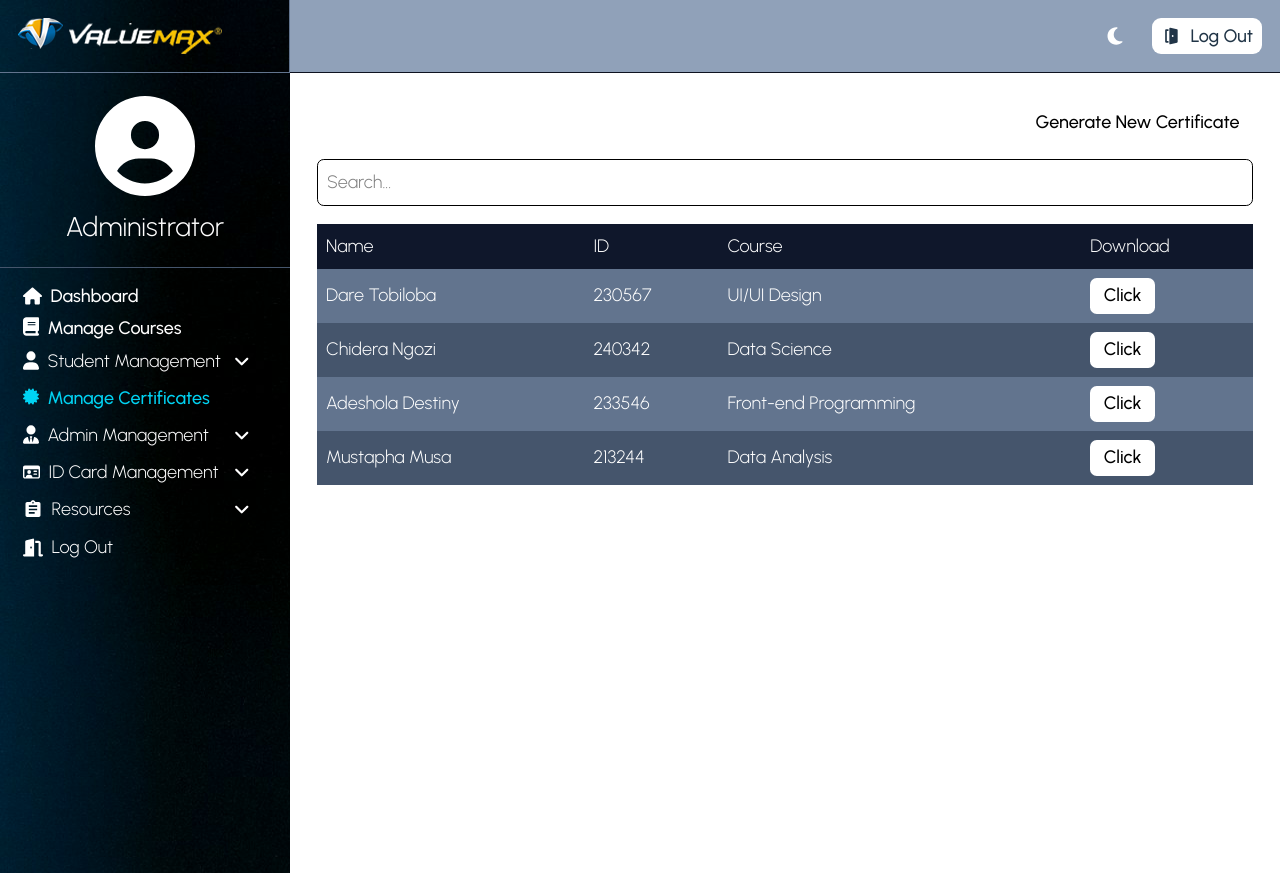
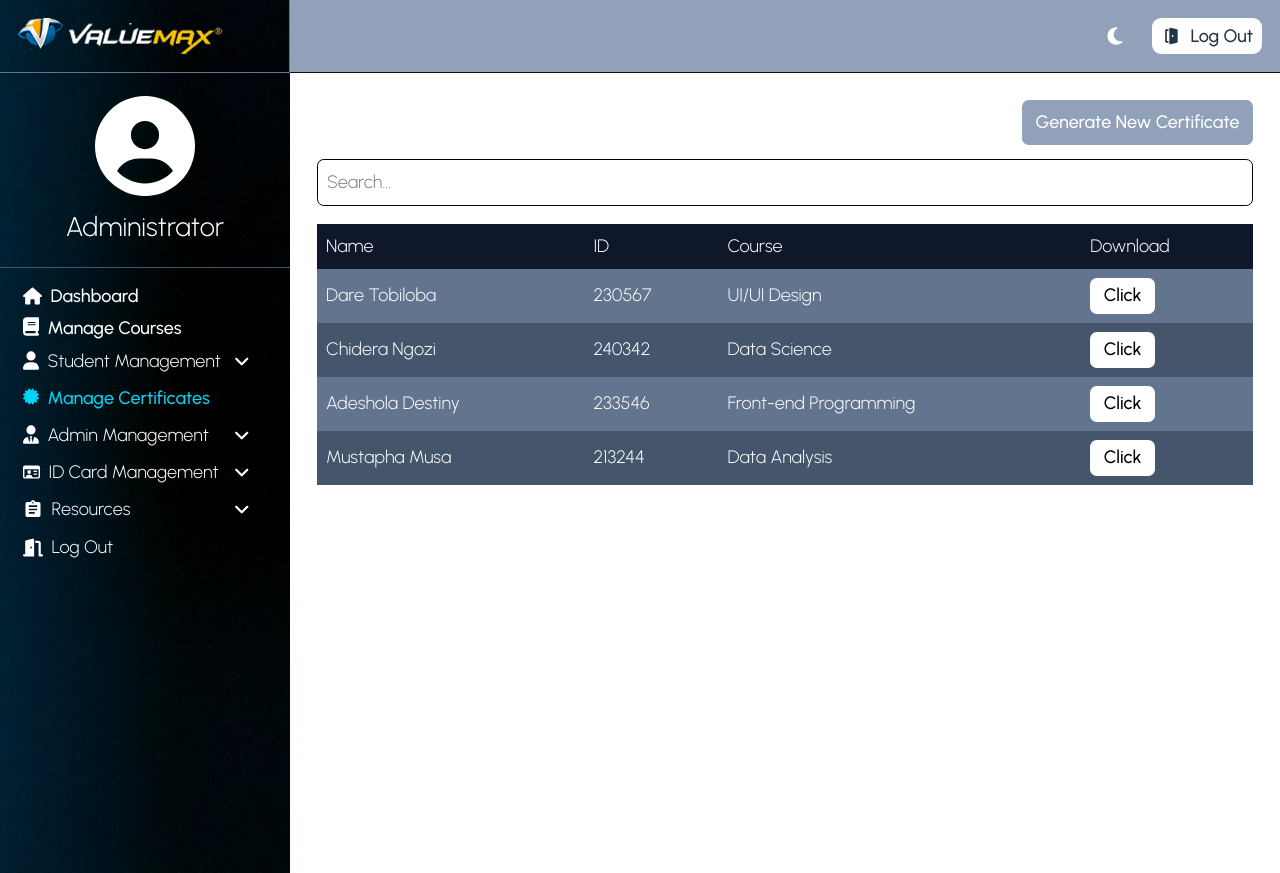
Before and after one commit to valuemaxcodershub/Valuemax-techacademy, a React (Vite) app: page /certificate-management in a window 1280 px wide. Built offline with nearby package versions, Linux system fonts and the light colour scheme.

Commit message:
make adjustment to dashboard 3

```diff
--- a/src/pages/CertificateManagement.jsx
+++ b/src/pages/CertificateManagement.jsx
@@ -135,7 +135,7 @@ const CertificateManagement = () => {
           >
             <div className="grid justify-items-end">
               <button
-                className="bg-white text-black rounded-md py-2 px-3 mb-3 "
+                className="bg-slate-400 text-white rounded-md py-2 px-3 mb-3 "
                 onClick={openModal}
               >
                 Generate New Certificate
--- a/src/pages/IDCardManagement.jsx
+++ b/src/pages/IDCardManagement.jsx
@@ -127,7 +127,7 @@ const IDCardManagement = () => {
           >
             <div className="grid justify-items-end">
               <button
-                className="bg-white text-black rounded-md py-2 px-3 mb-3 "
+                className="bg-slate-400 text-white rounded-md py-2 px-3 mb-3 "
                 onClick={openModal}
               >
                 Generate New ID Card
```
